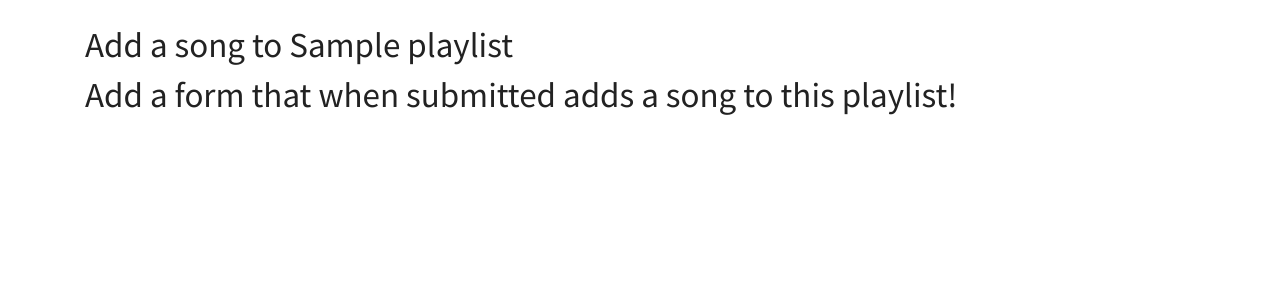
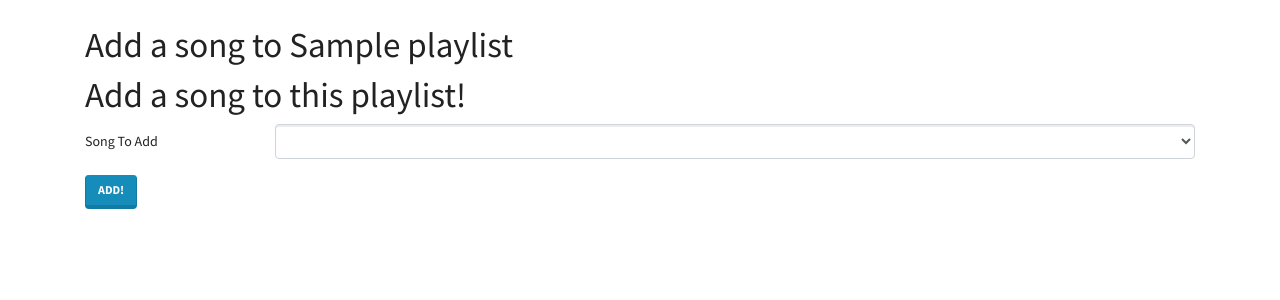
Before and after one commit to dauntlyss/playlists, a Flask app: template playlist-app/templates/add_song_to_playlist.html in a window 1280 px wide. Shown: the part 57-357 px from the top of the page. Run offline with Flask 2, Linux system fonts and the light colour scheme; the template is opened without the code that fills it: values that come from a table or form of the project are taken from there, others are empty; tables that the repository leaves empty hold one stand-in row (values such as "Sample post"); lists and menus that the app fills with data are empty; some libraries are stand-ins or nearby versions.

Commit message:
created form to add song

```diff
--- a/playlist-app/templates/add_song_to_playlist.html
+++ b/playlist-app/templates/add_song_to_playlist.html
@@ -4,6 +4,34 @@
 
 <h1>Add a song to {{ playlist.name }}</h1>
 
-<h1>Add a form that when submitted adds a song to this playlist!</h1>
+<h1>Add a song to this playlist!</h1>
+
+<form method="POST">
+
+    {{form.hidden_tag()}}
+
+    {% for field in form.errors %}
+    <div class="alert alert-danger">{{ field }}:
+      <ul>
+        {% for error in form.errors[field] %}
+        <li>{{ error }}</li>
+        {% endfor %}
+      </ul>
+    </div>
+    {% endfor %}
+
+      {% for field in form if field.widget.input_type != 'hidden' %}
+
+    <div class="form-group row">
+      {{field.label(class="col-sm-2 col-form-label")}}
+      <div class="col-sm-10">
+        {{field(class="form-control")}}
+      </div>
+    </div>
+
+    {% endfor %}
+
+    <button class="btn btn-primary">Add!</button>
+  </form>
 
 {% endblock %}
```
